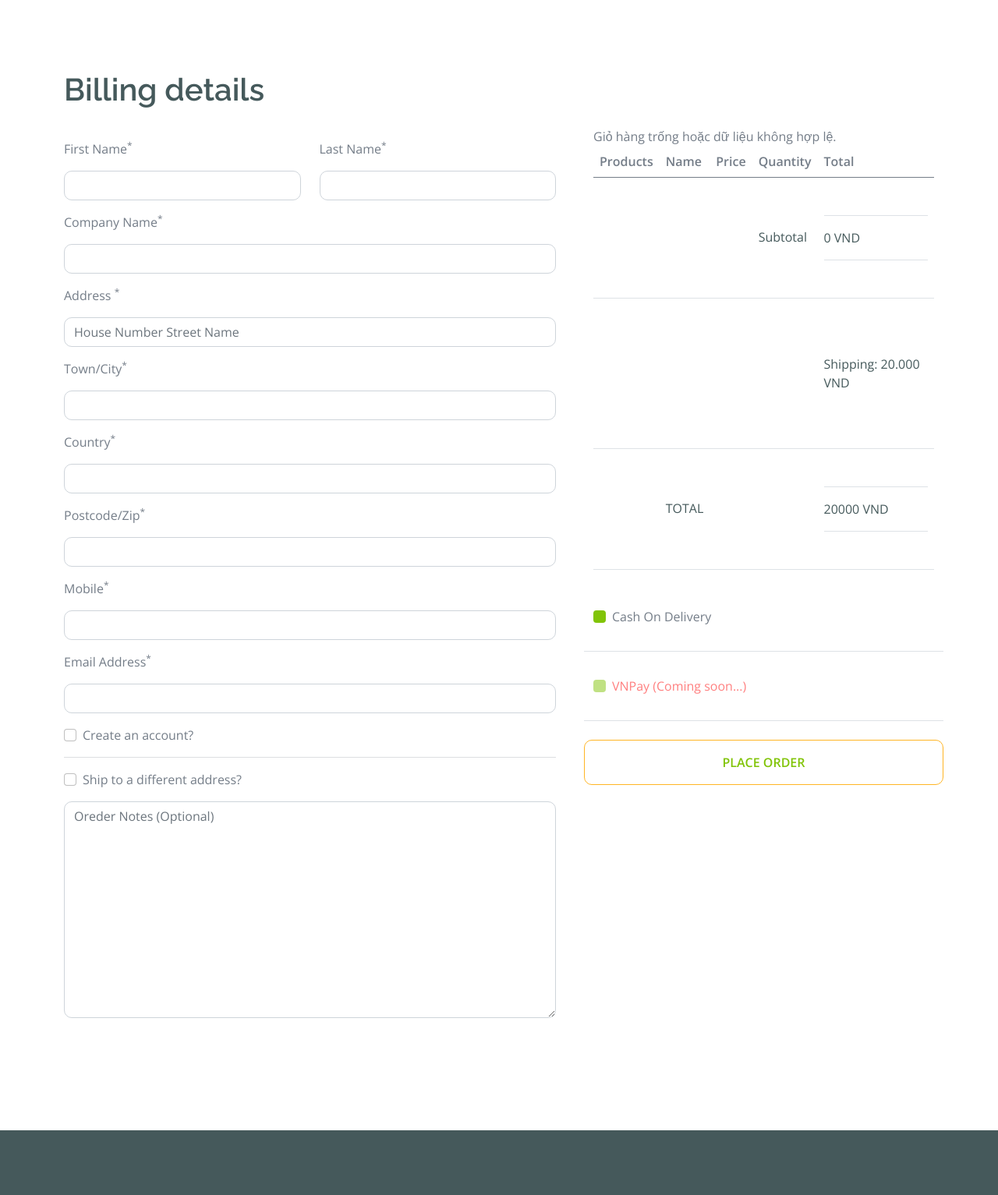
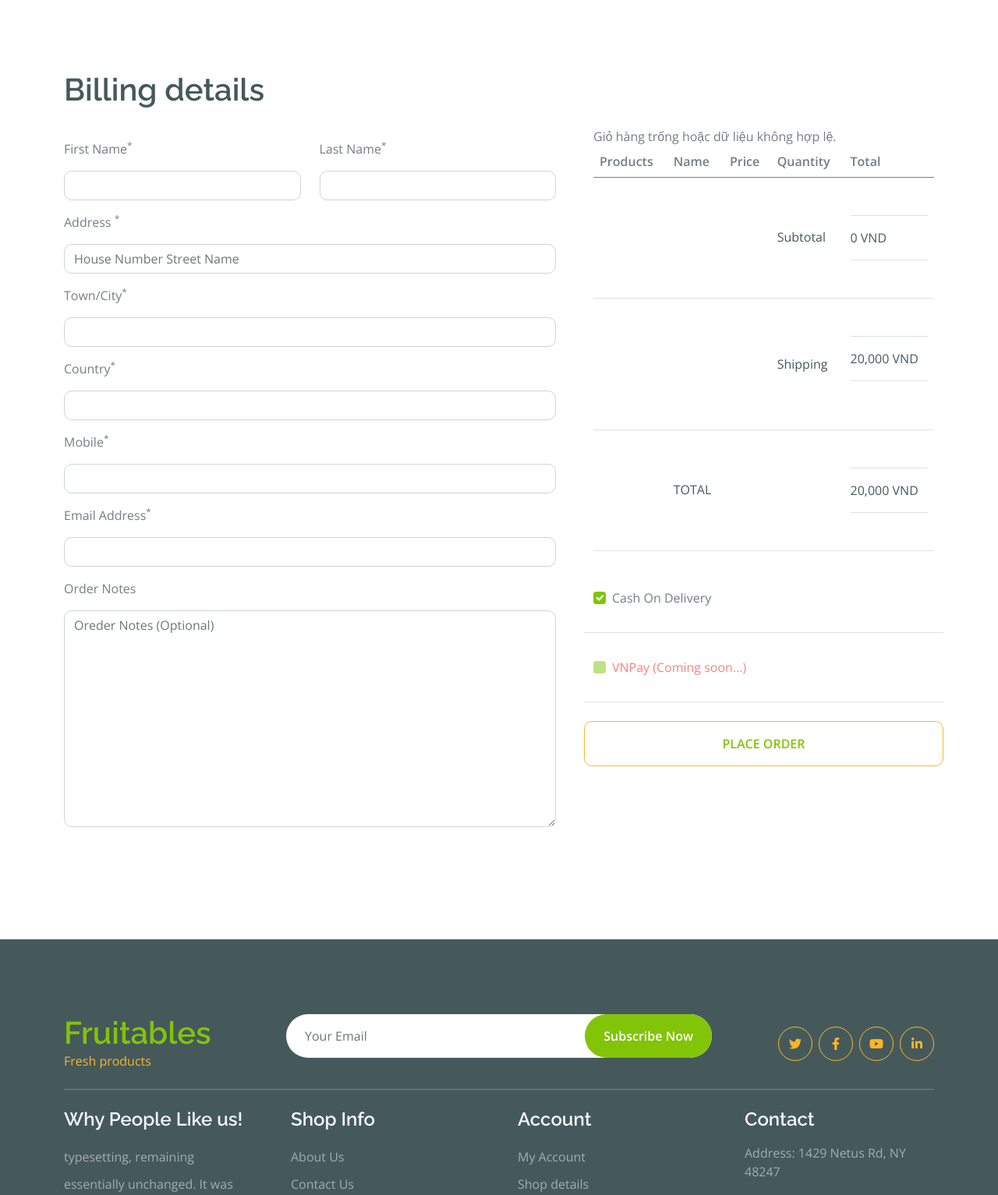
Before and after one commit to Pauldev18/WebBanThuoc, a PHP site: page /chackout.php in a window 1280 px wide. Shown: the part 333-1866 px from the top of the page at 78% size. Run offline with PHP 8.4, Linux system fonts and the light colour scheme; some libraries are stand-ins or nearby versions.

Commit message:
process order

```diff
--- a/chackout.php
+++ b/chackout.php
@@ -138,6 +138,7 @@
 
 
   <!-- Checkout Page Start -->
+  <form action="process_order.php" method="post">
     <div class="container-fluid py-5">
       <div class="container py-5">
         <h1 class="mb-4">Billing details</h1>
@@ -148,55 +149,44 @@
                 <div class="col-md-12 col-lg-6">
                   <div class="form-item w-100">
                     <label class="form-label my-3">First Name<sup>*</sup></label>
-                  <input type="text" class="form-control">
+                    <input type="text" class="form-control" name="firstname">
                   </div>
                 </div>
                 <div class="col-md-12 col-lg-6">
                   <div class="form-item w-100">
                     <label class="form-label my-3">Last Name<sup>*</sup></label>
-                  <input type="text" class="form-control">
+                    <input type="text" class="form-control" name="lastname">
                   </div>
                 </div>
               </div>
-            <div class="form-item">
-              <label class="form-label my-3">Company Name<sup>*</sup></label>
-              <input type="text" class="form-control">
-            </div>
+
               <div class="form-item">
                 <label class="form-label my-3">Address <sup>*</sup></label>
-              <input type="text" class="form-control" placeholder="House Number Street Name">
+                <input type="text" class="form-control" placeholder="House Number Street Name" name="address">
               </div>
               <div class="form-item">
                 <label class="form-label my-3">Town/City<sup>*</sup></label>
-              <input type="text" class="form-control">
+                <input type="text" class="form-control" name="city">
               </div>
               <div class="form-item">
                 <label class="form-label my-3">Country<sup>*</sup></label>
-              <input type="text" class="form-control">
+                <input type="text" class="form-control" name="country">
               </div>
-            <div class="form-item">
-              <label class="form-label my-3">Postcode/Zip<sup>*</sup></label>
-              <input type="text" class="form-control">
-            </div>
+
               <div class="form-item">
                 <label class="form-label my-3">Mobile<sup>*</sup></label>
-              <input type="tel" class="form-control">
+                <input type="tel" class="form-control" name="mobile">
               </div>
               <div class="form-item">
                 <label class="form-label my-3">Email Address<sup>*</sup></label>
-              <input type="email" class="form-control">
+                <input type="email" class="form-control" name="email">
               </div>
-            <div class="form-check my-3">
-              <input type="checkbox" class="form-check-input" id="Account-1" name="Accounts" value="Accounts">
-              <label class="form-check-label" for="Account-1">Create an account?</label>
-            </div>
-            <hr>
-            <div class="form-check my-3">
-              <input class="form-check-input" type="checkbox" id="Address-1" name="Address" value="Address">
-              <label class="form-check-label" for="Address-1">Ship to a different address?</label>
-            </div>
+
+
+
               <div class="form-item">
-              <textarea name="text" class="form-control" spellcheck="false" cols="30" rows="11"
+                <label class="form-label my-3">Order Notes<sup></sup></label>
+                <textarea name="ordernotes" class="form-control" spellcheck="false" cols="30" rows="11"
                   placeholder="Oreder Notes (Optional)"></textarea>
               </div>
             </div>
@@ -235,9 +225,9 @@
                         </div>
                       </th>
                       <td class="py-5"><?php echo $item["TenThuoc"]?></td>
-                    <td class="py-5"><?php echo $item["price"]?></td>
+                      <td class="py-5"><?php echo number_format($item["price"], 0, ',', ',')?></td>
                       <td class="py-5"><?php echo $item["SoLuong"]?></td>
-                    <td class="py-5"><?php echo $totalPrice?></td>
+                      <td class="py-5"><?php echo number_format($totalPrice, 0, ',', ',')?></td>
                     </tr>
 
                     <?php
@@ -262,7 +252,7 @@
                       </td>
                       <td class="py-5">
                         <div class="py-3 border-bottom border-top">
-                        <p class="mb-0 text-dark"><?php echo $PriceAll?> VND</p>
+                          <p class="mb-0 text-dark"><?php echo number_format($PriceAll, 0, ',', ',')?> VND</p>
                         </div>
                       </td>
                     </tr>
@@ -271,9 +261,14 @@
                       </th>
                       <td class="py-5"></td>
                       <td class="py-5"></td>
-                    <td class="py-5"></td>
+
                       <td class="py-5">
-                      <p class="mb-0 text-dark py-4">Shipping: 20.000 VND</p>
+                        <p class="mb-0 text-dark py-4">Shipping</p>
+                      </td>
+                      <td class="py-5">
+                        <div class="py-3 border-bottom border-top">
+                          <p class="mb-0 text-dark">20,000 VND</p>
+                        </div>
                       </td>
                     </tr>
                     <tr>
@@ -286,7 +281,10 @@
                       <td class="py-5"></td>
                       <td class="py-5">
                         <div class="py-3 border-bottom border-top">
-                        <p class="mb-0 text-dark"><?php echo $PriceAll + 20000?> VND</p>
+                          <input type="hidden" name="totalprice"
+                            value="<?php echo number_format($PriceAll + 20000, 0, ',', ',')?>">
+                          <p class="mb-0 text-dark">
+                            <?php echo number_format($PriceAll + 20000, 0, ',', ',')?> VND</p>
                         </div>
                       </td>
                     </tr>
@@ -297,7 +295,7 @@
                 <div class="col-12">
                   <div class="form-check text-start my-3">
                     <input type="checkbox" class="form-check-input bg-primary border-0" id="Delivery-1" name="Delivery"
-                    value="Delivery">
+                      value="Delivery" checked onclick="return false;">
                     <label class="form-check-label" for="Delivery-1">Cash On Delivery</label>
                   </div>
                 </div>
@@ -312,7 +310,7 @@
                 </div>
               </div>
               <div class="row g-4 text-center align-items-center justify-content-center pt-4">
-              <button type="button" class="btn border-secondary py-3 px-4 text-uppercase w-100 text-primary">Place
+                <button type="submit" class="btn border-secondary py-3 px-4 text-uppercase w-100 text-primary">Place
                   Order</button>
               </div>
             </div>
@@ -320,6 +318,7 @@
         </form>
       </div>
     </div>
+  </form>
   <!-- Checkout Page End -->
 
 
```
Also changed, not shown: cart.php (+5 -5 lines), contact.php (+52 -25 lines), process_order.php (added, +31 -0 lines), script.sql (+11 -7 lines). Lines whose indentation alone changed are shown as unchanged.
